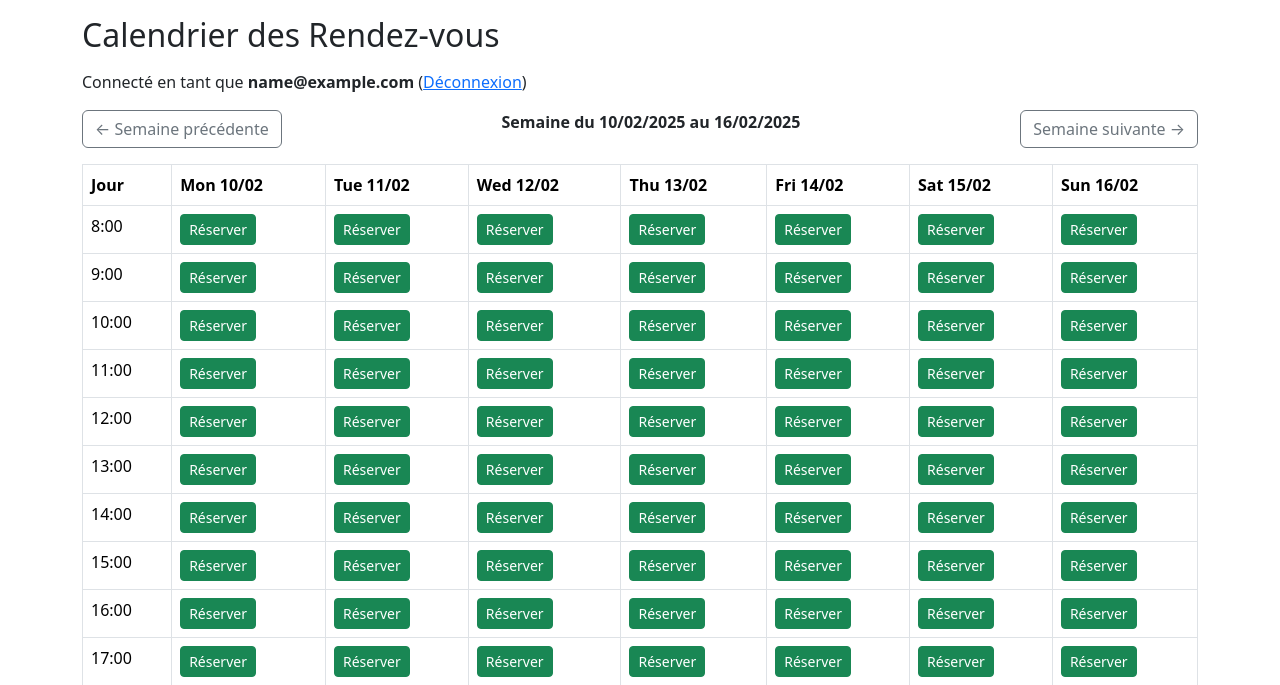
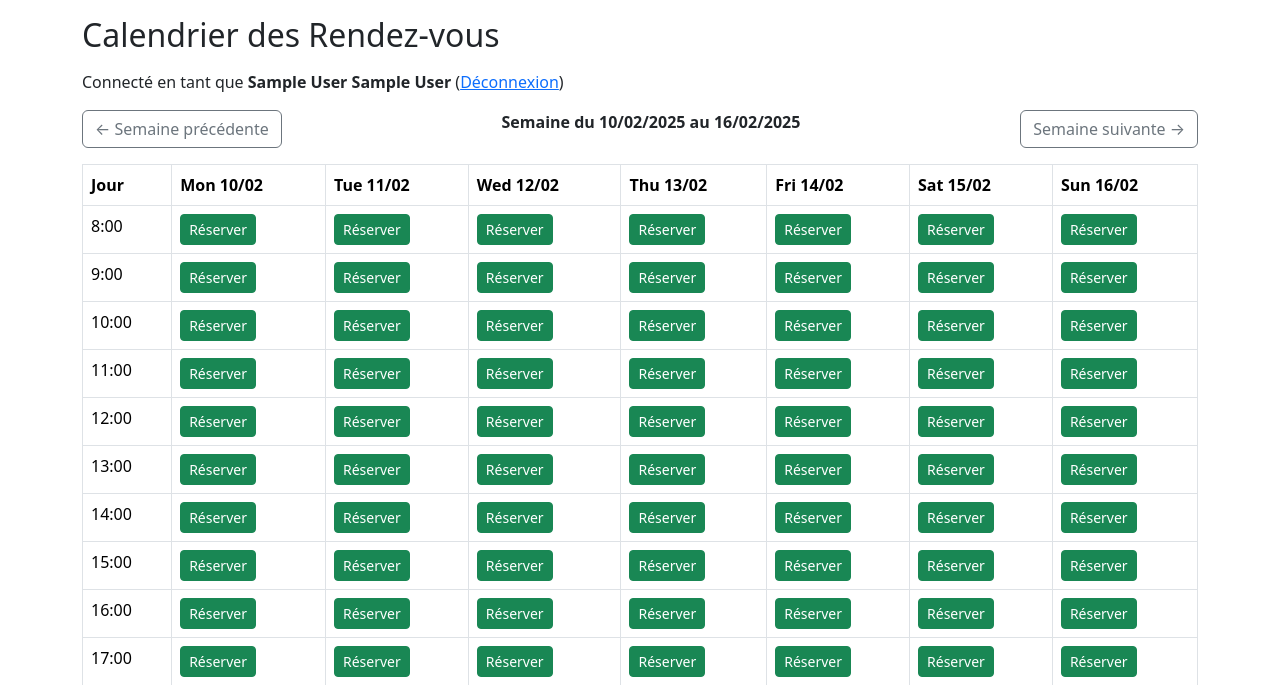
Before and after one commit to andreasAuffray/RESERV-CAL, a PHP site: page / in a window 1280 px wide. Shown: the top 685 px of the page. Run offline with PHP 8.4, Linux system fonts and the light colour scheme; the visitor is signed in with stand-in values (Sample User, id 1); data that the repository does not hold is empty.

Commit message:
fix: Modification compte connecter
Mise en place du nom prenom comme compte connecter

```diff
--- a/src/index.php
+++ b/src/index.php
@@ -29,7 +29,7 @@ $semaineSuivante = date("Y-m-d", strtotime("+1 week", strtotime($lundi)));
         <?php if (!$isConnected): ?>
             <a href="login.php" class="btn btn-primary">Se connecter</a>
         <?php else: ?>
-            <p>Connecté en tant que <strong><?= htmlspecialchars($_SESSION['email']) ?></strong>
+            <p>Connecté en tant que <strong><?= htmlspecialchars($_SESSION['nom']) ?></strong> <strong><?= htmlspecialchars($_SESSION['prenom']) ?></strong>
                 (<a href="disconect.php">Déconnexion</a>)
             </p>
         <?php endif; ?>
--- a/src/login.php
+++ b/src/login.php
@@ -23,6 +23,10 @@ if ($_SERVER['REQUEST_METHOD'] === 'POST') {
         // Démarrer la session et enregistrer les informations de l'utilisateur
         $_SESSION['id'] = $user['id'];
         $_SESSION['email'] = $user['email'];
+        $_SESSION['nom'] = $user['nom'];
+        $_SESSION['prenom'] = $user['prenom'];
+
+
 
         // Rediriger vers le profil ou l'accueil
         header('Location: profil.php');
```
